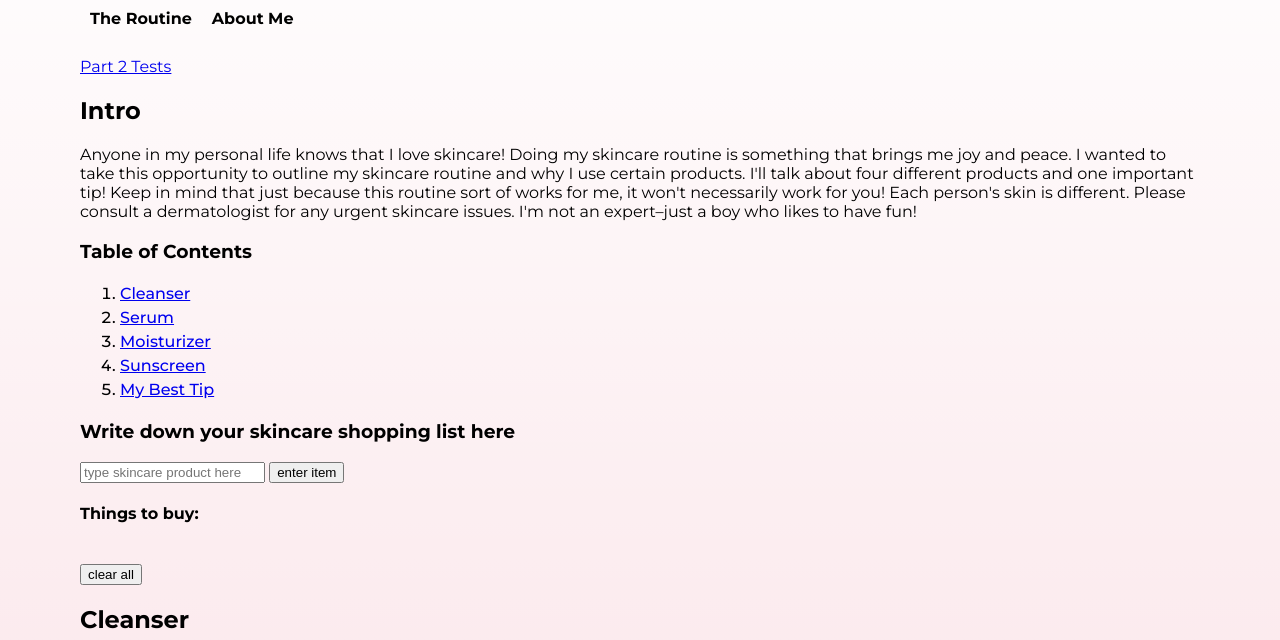
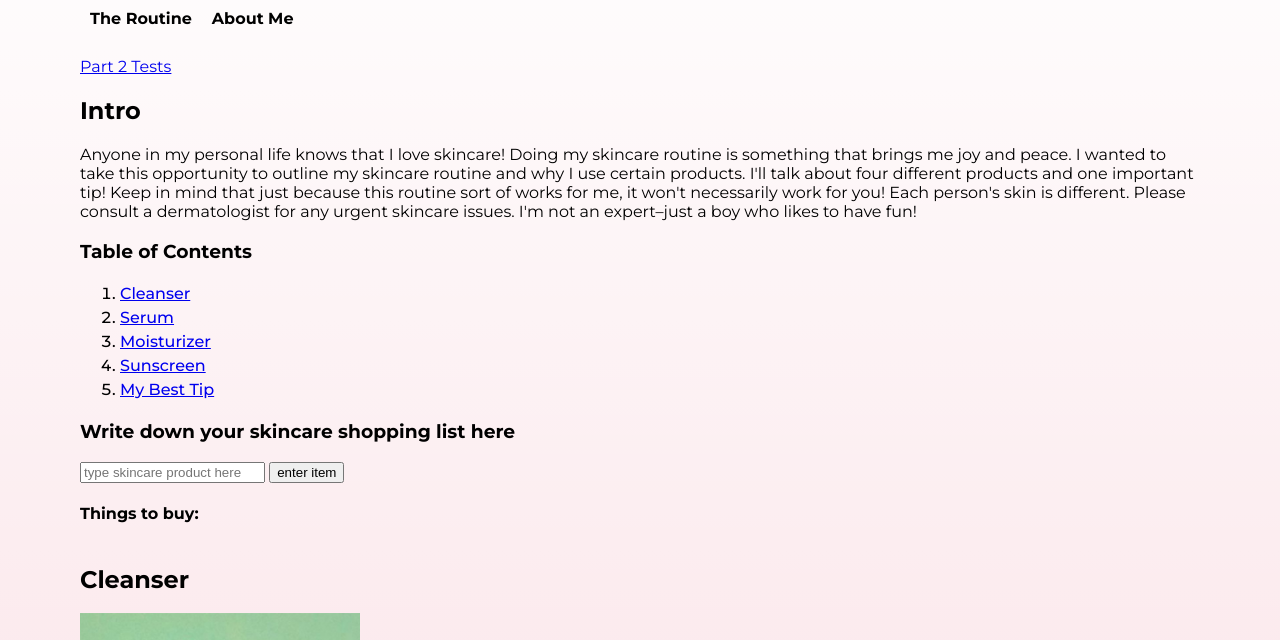
Before and after one commit to christianpaneda/si-579-problem-set-4, a plain HTML site: page index.html in a window 1280 px wide. Shown: the part 141-781 px from the top of the page. Drawn offline with Linux system fonts and the light colour scheme.

Commit message:
Update index.html

```diff
--- a/index.html
+++ b/index.html
@@ -47,8 +47,6 @@
         <h4>Things to buy:</h4>
         <ul id="skincare-list">
         </ul>
-        <br>
-        <button id="clear-all">clear all</button>
 
     </article>
 
```
